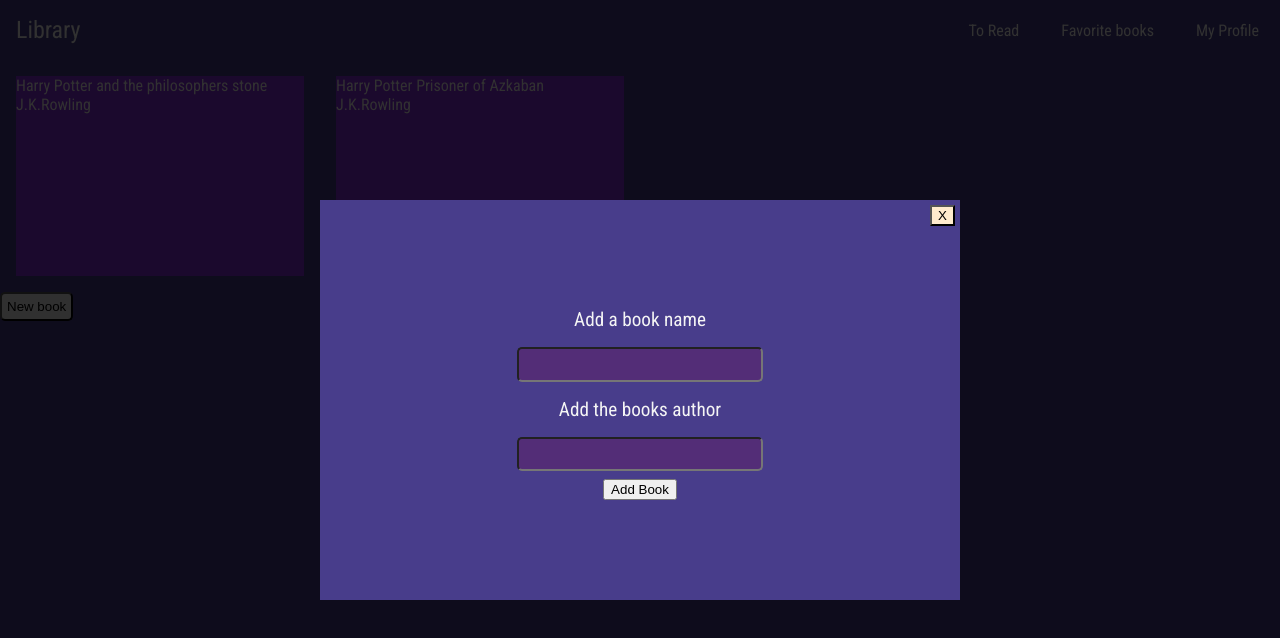
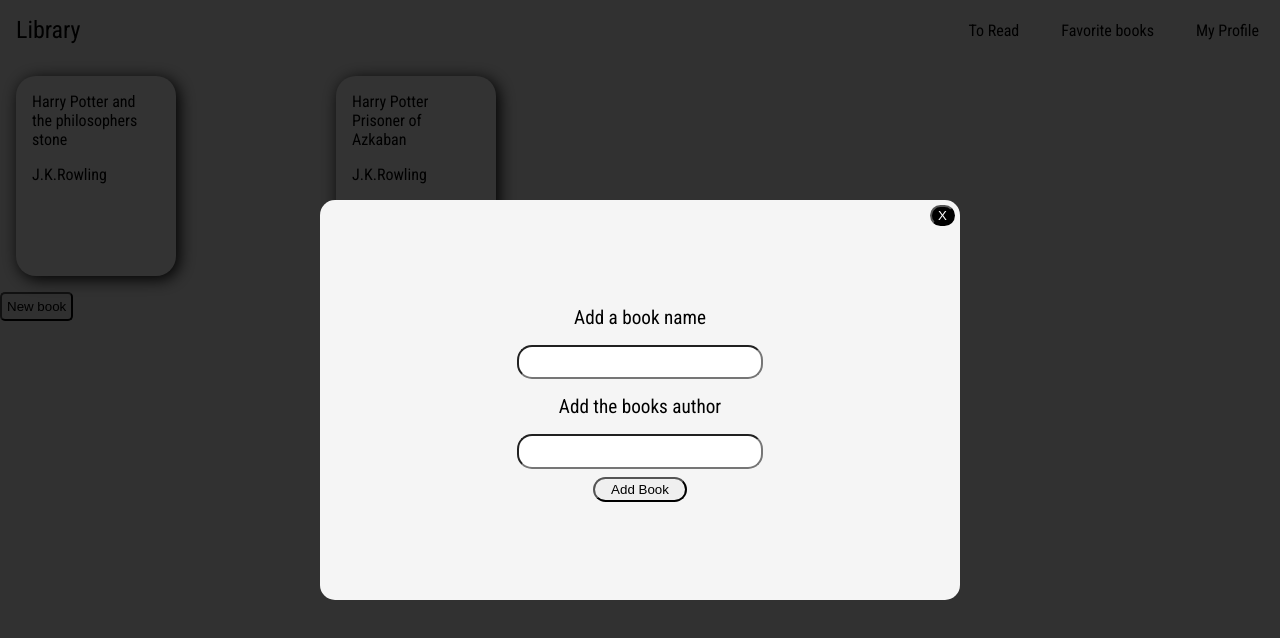
Before and after one commit to Kapza94/library, a plain HTML site: page index.html in a window 1280 px wide. Both pictures are taken after a click on the button "New book". Drawn offline with Linux system fonts and the light colour scheme; a web font is replaced by a local one.

Commit message:
changed styling.

```diff
--- a/styles.css
+++ b/styles.css
@@ -92,8 +92,8 @@ video {
 body {
   font-family: "Roboto Condensed", sans-serif;
   font-size: medium;
-  color: whitesmoke;
-  background-color: darkslateblue;
+  color: black;
+  background-color: whitesmoke;
 }
 
 .logo-heading {
@@ -143,10 +143,14 @@ ul {
 }
 
 li {
-  background-color: blueviolet;
+  background-color: white;
   margin: 1rem;
   height: 200px;
+  border-radius: 20px;
+  width: 50%;
+  filter: drop-shadow(3px 3px 8px #000000);
 }
+
 #book-container {
   display: grid;
   grid-template-columns: 1fr 1fr 1fr 1fr;
@@ -171,14 +175,15 @@ li {
   align-items: center;
   width: 50%;
   height: 50%;
-  background-color: darkslateblue;
+  background-color: whitesmoke;
   position: relative;
+  border-radius: 15px;
 }
 
 .input-field {
-  border-radius: 5px;
+  border-radius: 15px;
   padding: 0.3rem;
-  background-color: rgb(83, 45, 119);
+  background-color: white;
   color: whitesmoke;
   font-size: large;
 }
@@ -198,7 +203,9 @@ li {
 }
 
 #close-btn {
-  background-color: blanchedalmond;
+  background-color: black;
+  color: white;
+  border-radius: 15px;
 }
 
 #form {
@@ -208,6 +215,11 @@ li {
   flex-direction: column;
 }
 
+#add-book {
+  border-radius: 15px;
+  padding: 0.2rem 1rem;
+}
+
 .show {
   display: flex !important;
 }
@@ -215,3 +227,15 @@ li {
 .hide {
   display: none !important;
 }
+
+.book-name {
+  padding-top: 1rem;
+  padding-left: 1rem;
+  padding-right: 2rem;
+}
+
+.book-author {
+  padding-top: 1rem;
+  padding-left: 1em;
+  padding-right: 1rem;
+}
```
